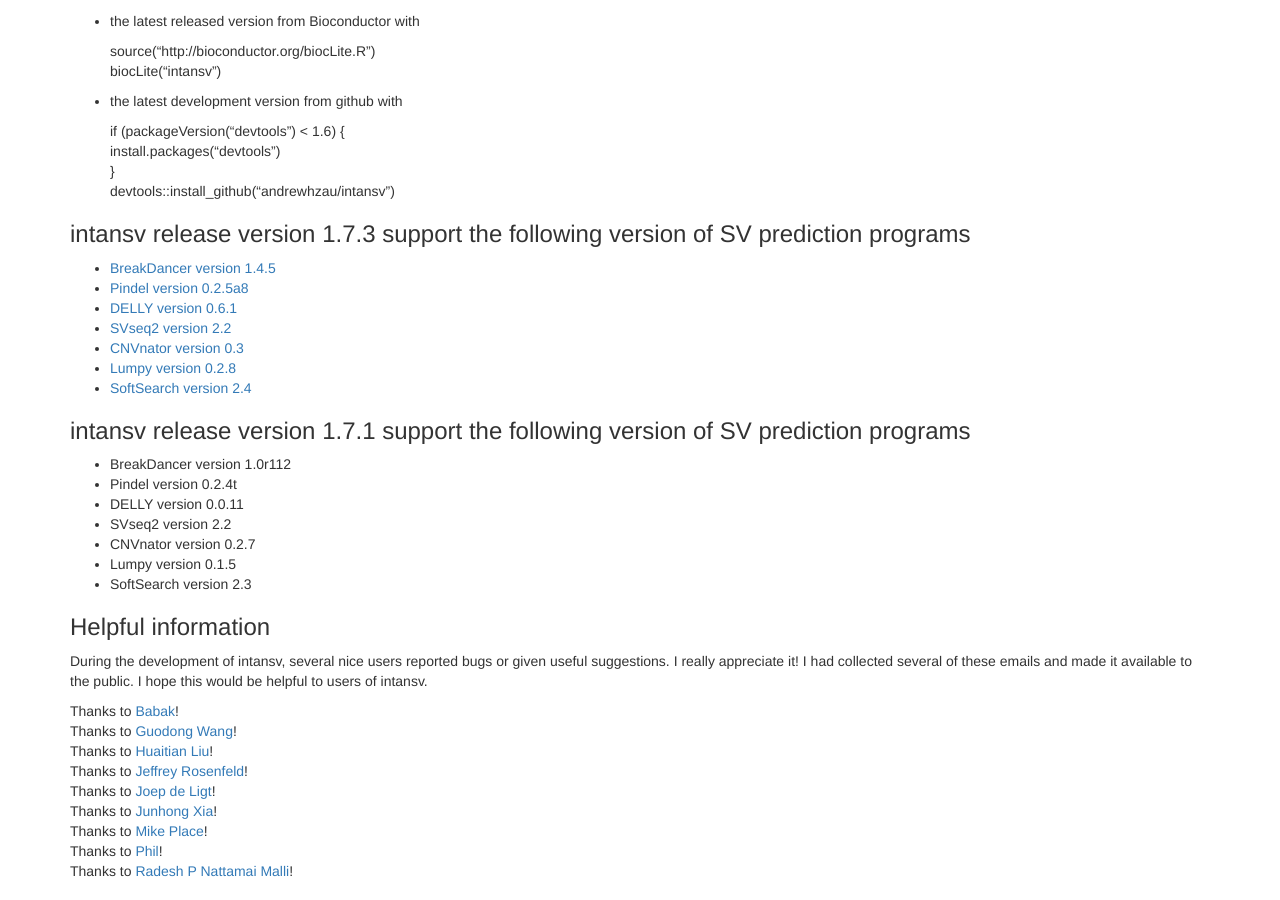
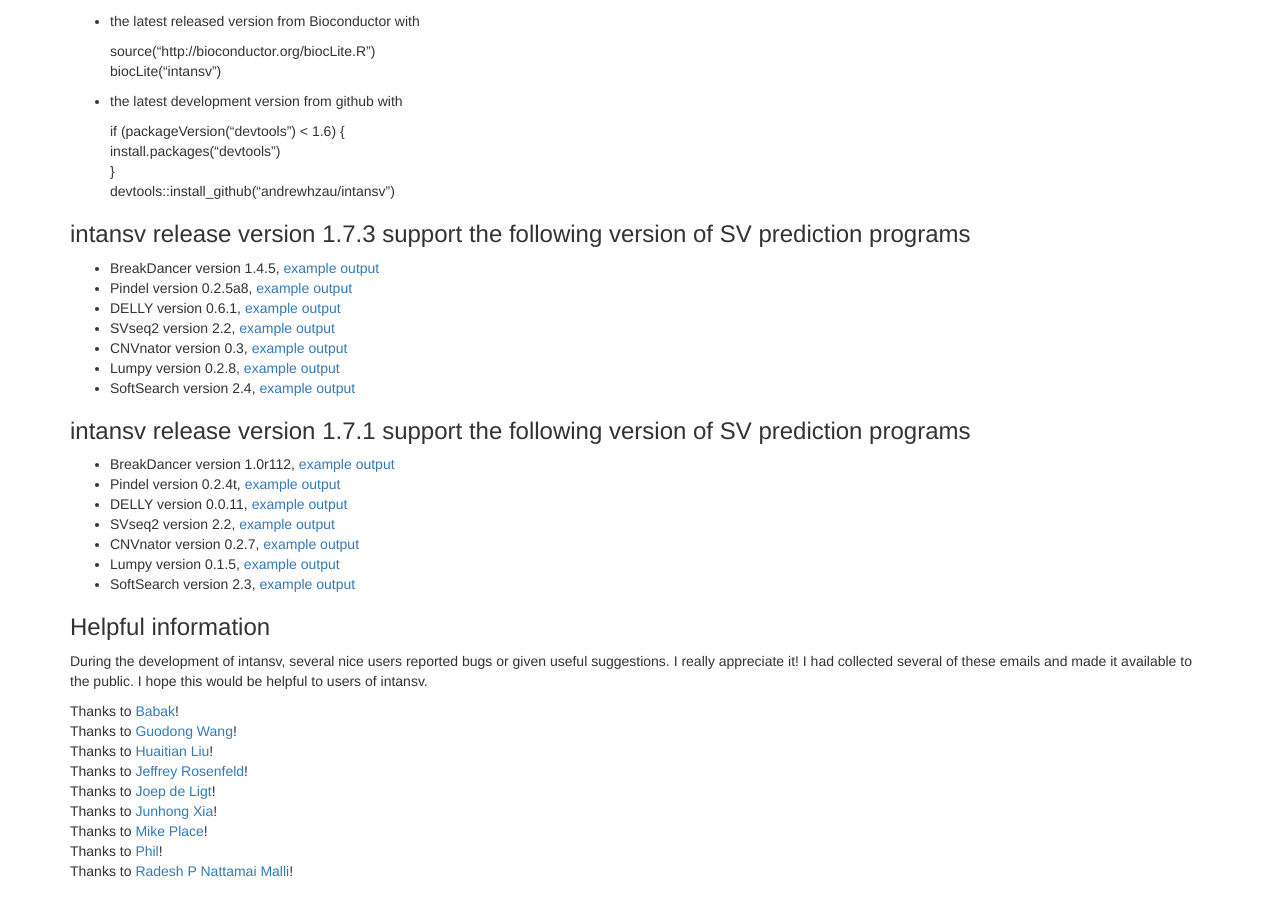
Before and after one commit to YaoLab-Bioinfo/intansv, a Jekyll site: the page built from index.md, in a window 1280 px wide and 900 px high, scrolled down 503 px. Built offline with Jekyll 4.4.1, drawn with Linux system fonts in a browser that asks for light colours; nearby versions of some CDN libraries; library files that are not in the unit come from our copies.

Commit message:
edit example outputs of SV programs

```diff
--- a/index.md
+++ b/index.md
@@ -36,22 +36,22 @@
     devtools::install_github("andrewhzau/intansv")
 
 ### intansv release version 1.7.3 support the following version of SV prediction programs
-* [BreakDancer version 1.4.5]({{ BASE_PATH }}/assets/BreakDancer_version_1.4.5.output)
-* [Pindel version 0.2.5a8]({{ BASE_PATH }}/assets/Pindel_version_0.2.5a8.output.zip)
-* [DELLY version 0.6.1]({{ BASE_PATH }}/assets/DELLY_version_0.6.1.output.zip)
-* [SVseq2 version 2.2]({{ BASE_PATH }}/assets/SVseq2_version_2.2.output.zip)
-* [CNVnator version 0.3]({{ BASE_PATH }}/assets/CNVnator_version_0.3.output.zip)
-* [Lumpy version 0.2.8]({{ BASE_PATH }}/assets/Lumpy_version_0.2.8.output)
-* [SoftSearch version 2.4]({{ BASE_PATH }}/assets/SoftSearch_version_2.4.output)
+* BreakDancer version 1.4.5, [example output]({{ BASE_PATH }}/assets/BreakDancer_version_1.4.5.output)
+* Pindel version 0.2.5a8, [example output]({{ BASE_PATH }}/assets/Pindel_version_0.2.5a8.output.zip)
+* DELLY version 0.6.1, [example output]({{ BASE_PATH }}/assets/DELLY_version_0.6.1.output.zip)
+* SVseq2 version 2.2, [example output]({{ BASE_PATH }}/assets/SVseq2_version_2.2.output.zip)
+* CNVnator version 0.3, [example output]({{ BASE_PATH }}/assets/CNVnator_version_0.3.output.zip)
+* Lumpy version 0.2.8, [example output]({{ BASE_PATH }}/assets/Lumpy_version_0.2.8.output)
+* SoftSearch version 2.4, [example output]({{ BASE_PATH }}/assets/SoftSearch_version_2.4.output)
 
 ### intansv release version 1.7.1 support the following version of SV prediction programs
-* BreakDancer version 1.0r112
-* Pindel version 0.2.4t
-* DELLY version 0.0.11
-* SVseq2 version 2.2
-* CNVnator version 0.2.7
-* Lumpy version 0.1.5
-* SoftSearch version 2.3
+* BreakDancer version 1.0r112, [example output]({{ BASE_PATH }}/assets/BreakDancer_version_1.0r112.output)
+* Pindel version 0.2.4t, [example output]({{ BASE_PATH }}/assets/Pindel_version_0.2.4t.output.zip)
+* DELLY version 0.0.11, [example output]({{ BASE_PATH }}/assets/DELLY_version_0.0.11.output.zip)
+* SVseq2 version 2.2, [example output]({{ BASE_PATH }}/assets/SVseq2_version_2.2.output.zip)
+* CNVnator version 0.2.7, [example output]({{ BASE_PATH }}/assets/CNVnator_version_0.2.7.output.zip)
+* Lumpy version 0.1.5, [example output]({{ BASE_PATH }}/assets/Lumpy_version_0.1.5.output)
+* SoftSearch version 2.3, [example output]({{ BASE_PATH }}/assets/SoftSearch_version_2.3.output)
 
 ### Helpful information
 During the development of intansv, several nice users reported bugs or given useful suggestions. I really appreciate it! I had collected several of these emails and made it available to the public. I hope this would be helpful to users of intansv.
```
Also changed, not shown: 7 other files.
